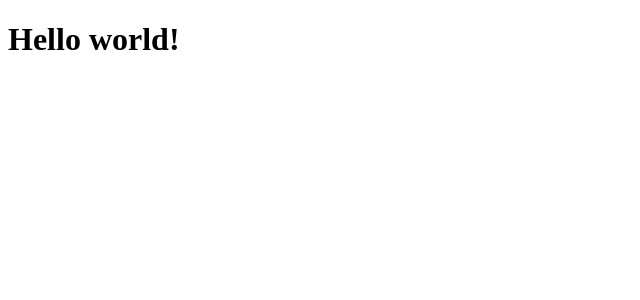
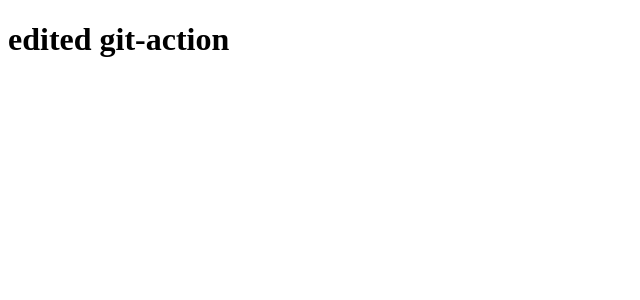
Before and after one commit to rahulgoel-developer/git-next-actions, a Next.js app: page / in a window 1280 px wide. Shown: the top 300 px of the page, without its empty margins (0-640 px from the left). Built offline with nearby package versions, Linux system fonts and the light colour scheme.

Commit message:
change index

```diff
--- a/pages/index.tsx
+++ b/pages/index.tsx
@@ -9,7 +9,7 @@ export default function MyPage() {
           rel="stylesheet"
         />
       </Head>
-      <h1>Hello world!</h1>
+      <h1>edited git-action</h1>
     </div>
   );
 }
```
